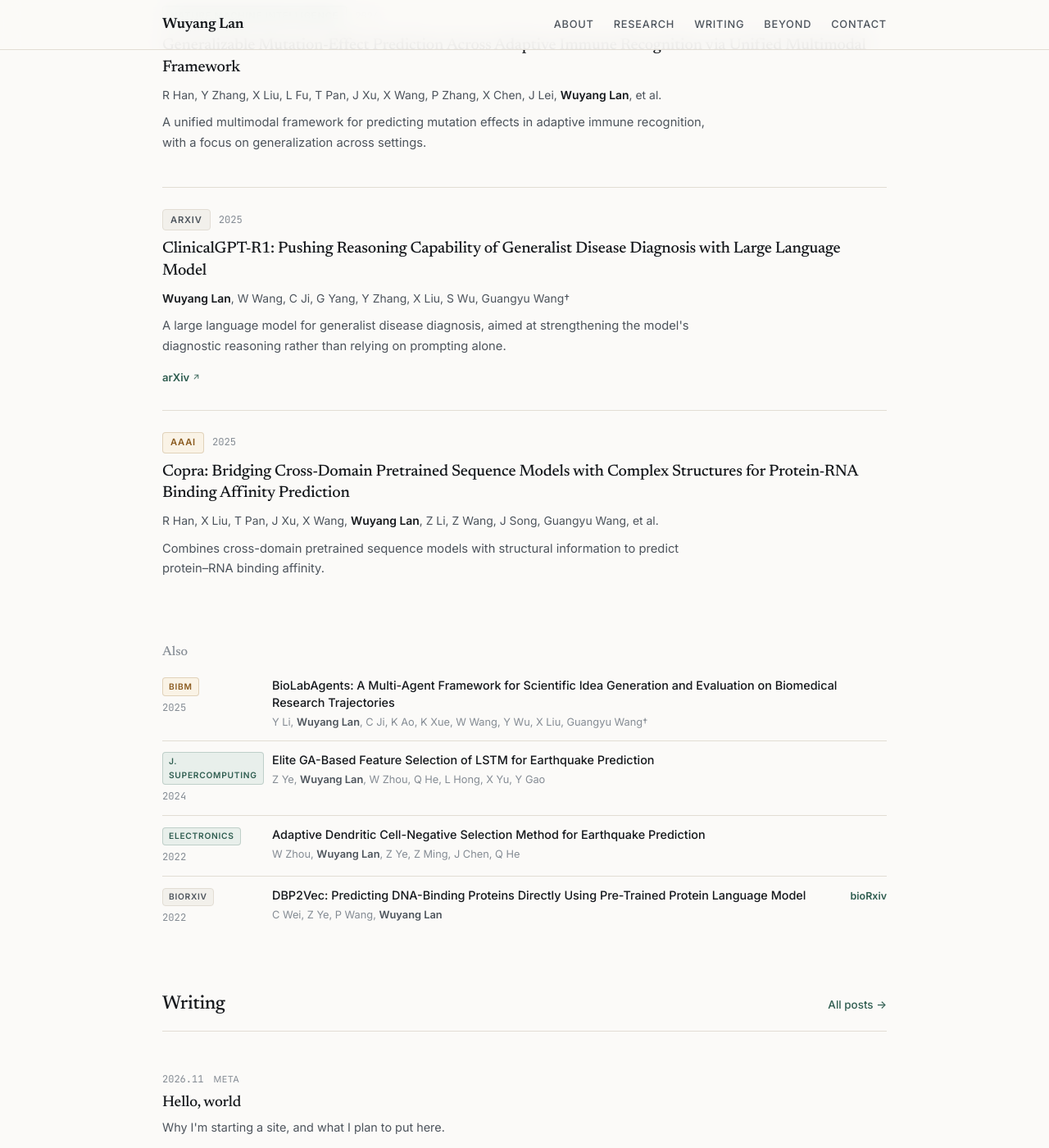
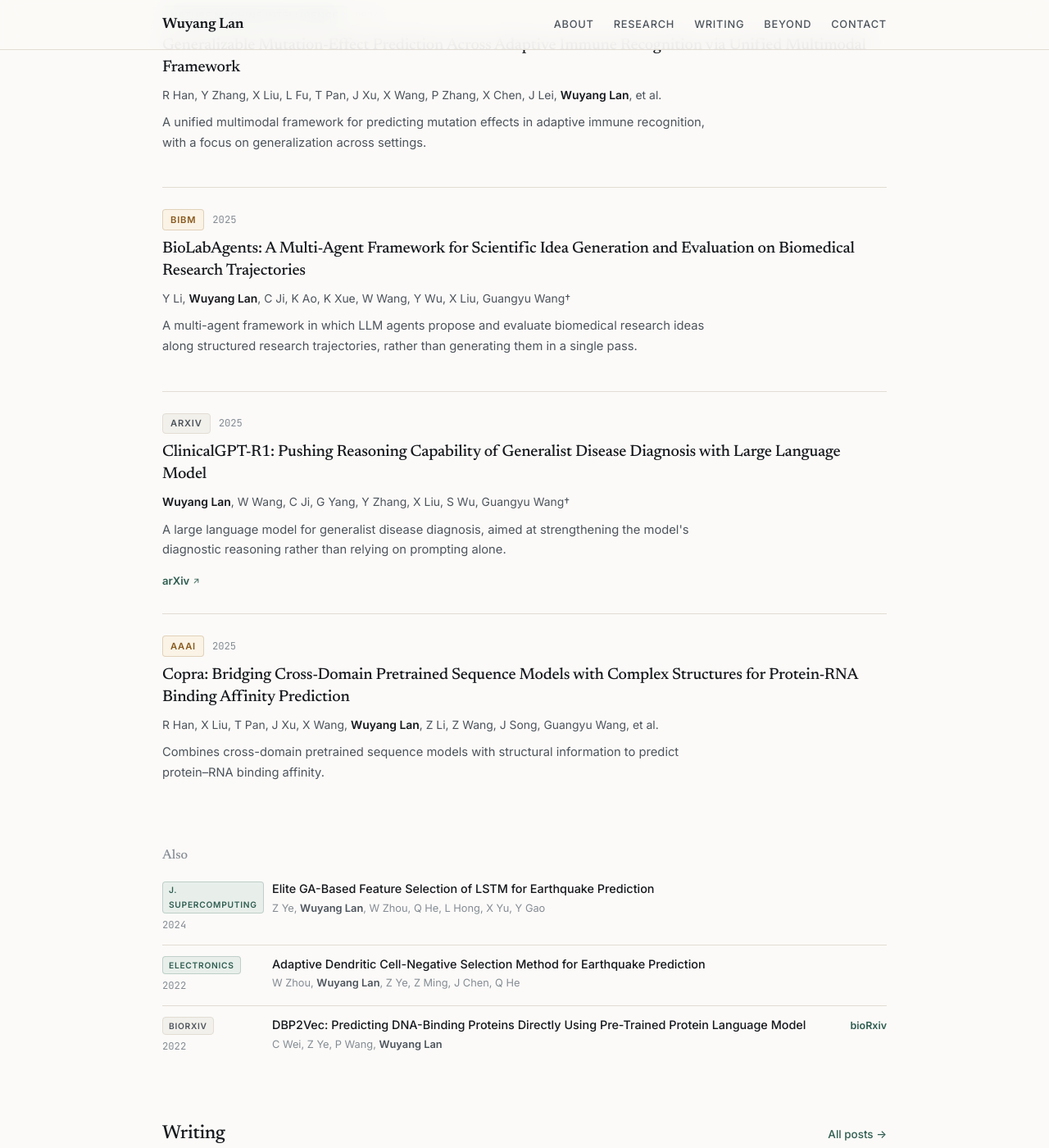
Before and after one commit to WY-Lan/WY-Lan.github.io, a Jekyll site: the page built from index.html, in a window 1280 px wide and 1400 px high, scrolled down 923 px. Shown: the whole window at 82% size. Built offline with Jekyll 4.4.1, drawn with Linux system fonts in a browser that asks for light colours.

Commit message:
Feature BioLabAgents as a full publication card
Promote the BIBM 2025 paper out of the compact list so it renders with
title, authors and abstract like the other featured entries.

Co-Authored-By: Claude Sonnet 5.5 <noreply@anthropic.com>

```diff
--- a/_data/publications.yml
+++ b/_data/publications.yml
@@ -58,16 +58,17 @@
   abstract: "Combines cross-domain pretrained sequence models with structural information to predict protein–RNA binding affinity."
   links: []          # TODO 补论文页 / 代码
 
-# ---------------- Compact list ----------------
-
 - title: "BioLabAgents: A Multi-Agent Framework for Scientific Idea Generation and Evaluation on Biomedical Research Trajectories"
   authors: ["Y Li", "Wuyang Lan", "C Ji", "K Ao", "K Xue", "W Wang", "Y Wu", "X Liu", "Guangyu Wang†"]
   venue: "BIBM"
   venue_type: conference
   year: 2025
   date: "2025-12-15"  # BIBM 2025（会议 12/15–12/18）
-  featured: false
-  links: []
+  featured: true
+  abstract: "A multi-agent framework in which LLM agents propose and evaluate biomedical research ideas along structured research trajectories, rather than generating them in a single pass."
+  links: []          # TODO 补论文页 / 代码
+
+# ---------------- Compact list ----------------
 
 - title: "Elite GA-Based Feature Selection of LSTM for Earthquake Prediction"
   authors: ["Z Ye", "Wuyang Lan", "W Zhou", "Q He", "L Hong", "X Yu", "Y Gao"]
```
